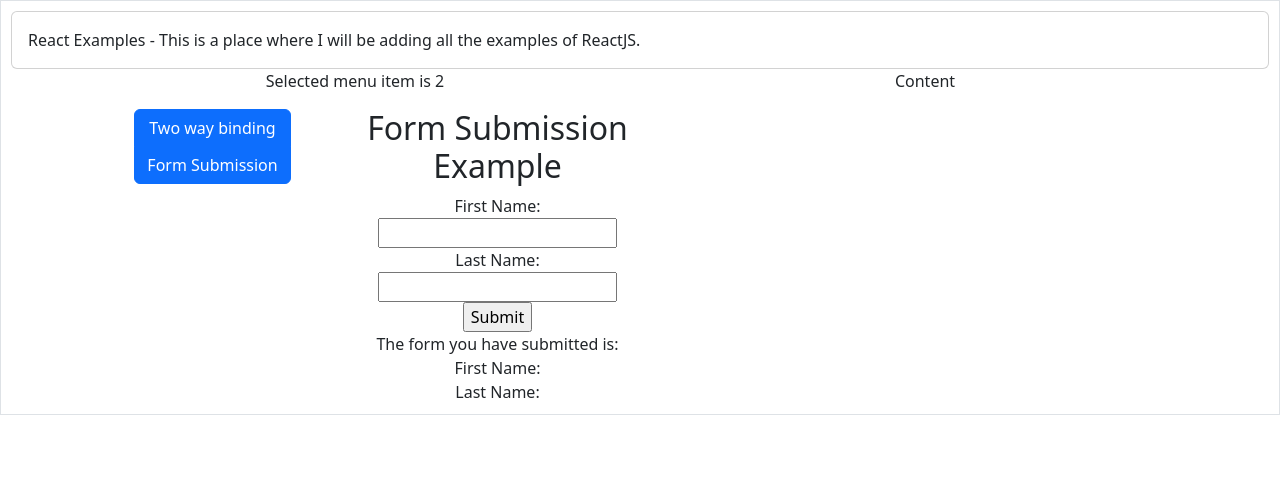
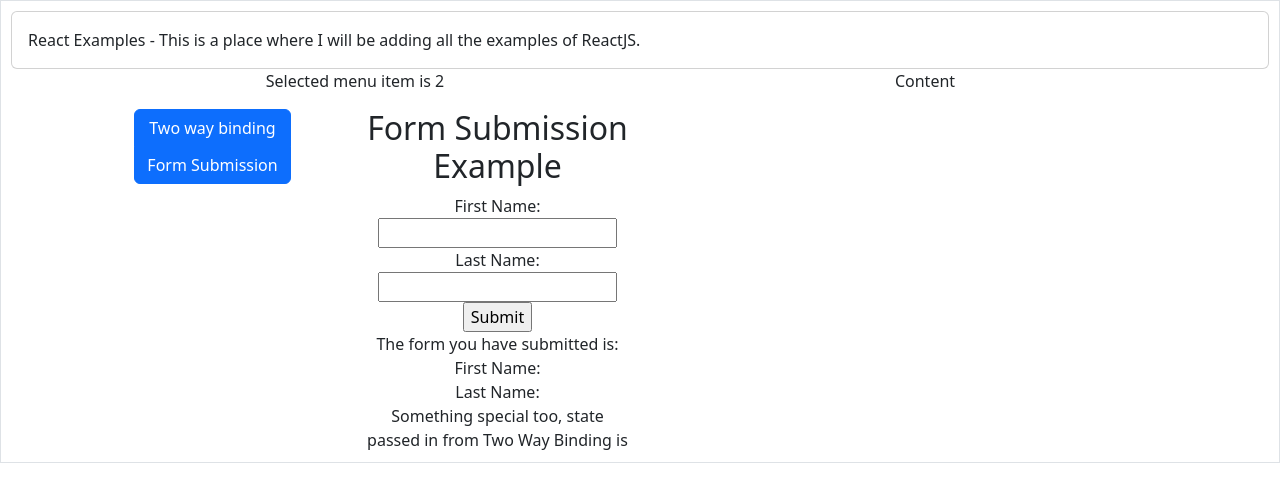
Before and after one commit to jamielitt/react-examples, a React (Vite) app: page / in a window 1280 px wide. Both pictures are taken after a click on the button "Form Submission". Shown: the top 502 px of the page. Built offline with nearby package versions, Linux system fonts and the light colour scheme.

Commit message:
Adding lifting state example (#3)

```diff
--- a/src/modules/FormSubmit.jsx
+++ b/src/modules/FormSubmit.jsx
@@ -1,6 +1,6 @@
 import React, { useState } from 'react'
 
-function FormSubmit()
+function FormSubmit({twoWayBindingInformation})
 {
     const [firstName, setFirstName] = useState('');
     const [lastName, setLastName] = useState('');
@@ -38,6 +38,7 @@ function FormSubmit()
         <div>The form you have submitted is: </div>
         <div>First Name: {firstName}</div>
         <div>Last Name: {lastName}</div>
+        <div>Something special too, state passed in from Two Way Binding is {twoWayBindingInformation}</div>
         </>
     )
 }
--- a/src/modules/Panel.jsx
+++ b/src/modules/Panel.jsx
@@ -1,14 +1,22 @@
 import TwoWayBinding from './TwoWayBinding.jsx'
 import FormSubmit from './FormSubmit.jsx'
+import { useState } from 'react'
 
 function Panel({selectedPanel})
 {
+    const [input, setInput] = useState('')
+
+    function setInputHandler(event)
+    {
+        setInput(event.target.value);
+    }
+
     switch (selectedPanel)
     {
         case "1":
-            return (<TwoWayBinding />)
+            return (<TwoWayBinding inputHandler={setInputHandler} currentString={input}/>)
         case "2":
-            return (<FormSubmit />)
+            return (<FormSubmit twoWayBindingInformation={input}/>)
     }
 
     window.alert('Did not select panel: selectedPanel is ' + selectedPanel)
--- a/src/modules/TwoWayBinding.jsx
+++ b/src/modules/TwoWayBinding.jsx
@@ -1,20 +1,11 @@
-import React, { useState } from 'react'
-
-function TwoWayBinding()
+function TwoWayBinding(props)
 {
-    const [input, setInput] = useState('')
-
-    function setInputHandler(event)
-    {
-        setInput(event.target.value);
-    }
-
     return (
         <>
         <div>This is a two-way binding example</div>
         <div>
-            <input type="text" onChange={setInputHandler}></input>
-            <p> You have entered {input}</p>
+            <input type="text" onChange={props.inputHandler}></input>
+            <p> You have entered {props.currentString}</p>
         </div>
         </>
     )
```
